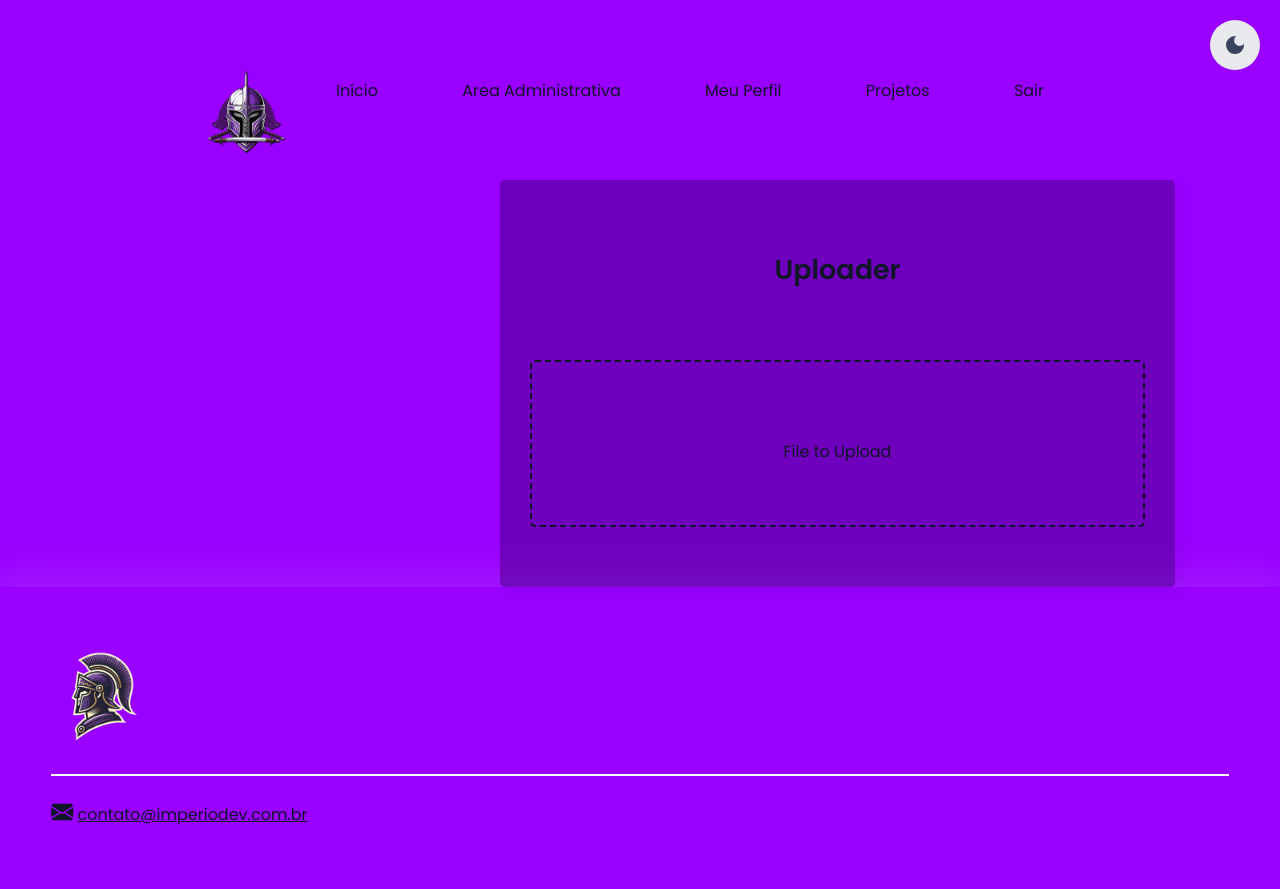
After one commit to Ogustavone/Imp-rio-Dev, a Flask app: page /editor in a window 1280 px wide. The commit adds this page. Run offline with Flask 3, Linux system fonts and the light colour scheme.

Commit message:
segundo commit

```diff
--- a/app.py
+++ b/app.py
@@ -18,5 +18,9 @@ def login():
 def projetos():
     return render_template('projetos.html')
 
+@app.route('/editor')
+def editor():
+    return render_template('editor.html')
+
 if __name__ == '__main__':
     app.run(debug=True)
--- /dev/null
+++ b/static/Css/editor.css
@@ -0,0 +1,421 @@
+/* Import Google font - Poppins */
+@import url('https://fonts.googleapis.com/css2?family=Poppins:wght@400;500;600&display=swap');
+
+body{
+    background: var(--base-color);
+    color: var(--text-color);
+    height: 100vh;
+}
+
+::selection{
+  color: var(--text-color);
+  background: #6208ac;
+}
+.wrapper{
+  margin-left: 500px;
+  position: relative;
+  width: 675px;
+  background: #3e017075;
+  border-radius: 5px;
+  padding: 30px;
+  box-shadow: 7px 7px 12px rgba(0,0,0,0.05);
+
+}
+.wrapper header{
+  justify-content: center;
+  color: var(--text-color);
+  font-size: 27px;
+  font-weight: 600;
+  text-align: center;
+}
+.wrapper form{
+  height: 167px;
+  display: flex;
+  cursor: pointer;
+  margin: 30px 0;
+  align-items: center;
+  justify-content: center;
+  flex-direction: column;
+  border-radius: 5px;
+  border: 2px dashed var(--text-color);
+}
+form :where(i, p){
+  color: var(--text-color);
+}
+form i{
+  font-size: 50px;
+}
+form p{
+  margin-top: 15px;
+  font-size: 16px;
+}
+
+section .row{
+  margin-bottom: 10px;
+  background: #E9F0FF;
+  list-style: none;
+  padding: 15px 20px;
+  border-radius: 5px;
+  display: flex;
+  align-items: center;
+  justify-content: space-between;
+}
+section .row i{
+  color: var(--text-color);
+  font-size: 30px;
+}
+section .details span{
+  font-size: 14px;
+}
+.progress-area .row .content{
+  width: 100%;
+  margin-left: 15px;
+}
+.progress-area .details{
+  display: flex;
+  align-items: center;
+  margin-bottom: 7px;
+  justify-content: space-between;
+}
+.progress-area .content .progress-bar{
+  height: 6px;
+  width: 100%;
+  margin-bottom: 4px;
+  background: #fff;
+  border-radius: 30px;
+}
+.content .progress-bar .progress{
+  height: 100%;
+  width: 0%;
+  background: #8c00ff;
+  border-radius: inherit;
+}
+.uploaded-area{
+  max-height: 232px;
+  overflow-y: scroll;
+}
+.uploaded-area.onprogress{
+  max-height: 150px;
+}
+.uploaded-area::-webkit-scrollbar{
+  width: 0px;
+}
+.uploaded-area .row .content{
+  display: flex;
+  align-items: center;
+}
+.uploaded-area .row .details{
+  display: flex;
+  margin-left: 15px;
+  flex-direction: column;
+}
+.uploaded-area .row .details .size{
+  color: #404040;
+  font-size: 11px;
+}
+.uploaded-area i.fa-check{
+  font-size: 16px;
+}
+
+:root{
+    --base-color: #9900ff ;
+    --base-variant: #e8e9ed;
+    --text-color: #111528;
+    --secondary-text: #232738;
+    --primary-color: #3a435d;
+    --accent-color: #5a189a;
+  }
+
+  .darkmode{
+    --base-color: #070b1d;
+    --base-variant: #101425;
+    --text-color: #ffffff;
+    --secondary-text: #a4a5b8;
+    --primary-color: #3a435d;
+    --accent-color: #0071ff;
+}
+
+button{
+    border: none;
+    padding: .8em 2em;
+    background-color: var(--primary-color);
+    color: white;
+    border-radius: 4px;
+    font: inherit;
+    text-transform: uppercase;
+    font-weight: 500;
+    cursor: pointer;
+  }
+  #theme-switch{
+    height: 50px;
+    width: 50px;
+    padding: 0;
+    border-radius: 50%;
+    background-color: var(--base-variant);
+    display: flex;
+    justify-content: center;
+    align-items: center;
+    position: fixed;
+    top: 20px;
+    right: 20px;
+  }
+  #theme-switch svg{
+    fill: var(--primary-color);
+  }
+  #theme-switch svg:last-child{
+    display: none;
+  }
+  .darkmode #theme-switch svg:first-child{
+    display: none;
+  }
+  .darkmode #theme-switch svg:last-child{
+    display: block;
+  }
+
+
+* {
+    margin: 0;
+    padding: 0;
+    box-sizing: border-box;
+    font-family: 'Poppins', sans-serif;
+}
+
+
+
+
+.interface {
+    max-width: 1280px;
+    margin: 0 auto;
+}
+
+.flex {
+    display: flex;
+}
+
+.btn-contato button {
+    padding: 10px 40px;
+    font-size: 18px;
+    font-weight: 600;
+    background-color: var(--base-color);
+    color: var(--text-color);
+    border: 0;
+    border-radius: 30px;
+    cursor: pointer;
+    transition: .2s;
+}
+
+h2.titulo {
+    color: #fff;
+    font-size: 38px;
+    text-align: center;
+}
+
+h2.titulo span {
+    color: var(--text-color);
+}
+
+button:hover,
+form .btn-enviar input:hover {
+    box-shadow: 0px 0px 8px #e0aaff;
+    transform: scale(1.05);
+}
+
+/* ESTILO DO CABEÇALHO */
+header {
+    padding: 40px 4%;
+}
+
+header>.interface {
+    display: flex;
+    align-items: center;
+    justify-content: space-between;
+    justify-content: center;
+}
+
+header a {
+    color: var(--text-color);
+    text-decoration: none;
+    display: inline-block;
+    transition: .2s;
+}
+
+header nav.menu-desktop a:hover {
+    color: var(--text-color);
+    transform: scale(1.05);
+}
+
+header nav ul {
+    list-style-type: none;
+    align-content: center;
+}
+
+nav.menu-desktop{
+    display: flex;
+    justify-content: center;
+}
+
+header nav.menu-desktop ul li {
+    display: inline-block;
+    padding: 0 40px;
+}
+
+img.cabecalho-imagem{
+    height: 100px;
+    position: relative;
+    animation: flutuar 2s ease-in-out infinite alternate;
+}
+
+@media(max-width: 800px){
+    .hideOnMobile{
+      display: none;
+    }
+    .menu-button{
+      display: block;
+    }
+  }
+  @media(max-width: 400px){
+    .sidebar{
+      width: 100%;
+    }
+  }
+
+/* ESTILO DO TOPO DO SITE */
+section.topo-do-site {
+    padding: 40px 4%;
+}
+
+section.topo-do-site .flex {
+    align-items: center;
+    justify-content: center;
+    gap: 90px;
+}
+
+.topo-do-site h1 {
+    color: var(--text-color);
+    font-size: 42px;
+    line-height: 40px;
+}
+
+.topo-do-site .txt-topo-site h1 span {
+    color: var(--text-color);
+}
+
+.topo-do-site .txt-topo-site p {
+    color: var(--text-color);
+    margin: 40px 0;
+}
+
+
+
+@keyframes flutuar {
+    0% {
+        top: 0;
+    }
+
+    100% {
+        top: 30px;
+    }
+}
+
+
+
+
+/* ESTILO DO RODAPÉ */
+
+footer {
+    padding: 40px 4%;
+    box-shadow: 0 0 40px 10px #ffffff1d;
+}
+
+footer .flex {
+    justify-content: space-between;
+}
+
+footer .line-footer {
+    padding: 20px 0;
+}
+
+.imagem-logo-footer{
+    height: 100px;
+}
+
+.borda {
+    border-top: 2px solid white;
+}
+
+footer .line-footer p i {
+    color: var(--text-color);
+    font-size: 22px;
+}
+
+footer .line-footer p a {
+    color: var(--text-color);
+}
+
+@media screen and (max-width: 1020px) {
+
+    /* CLASSES GERAIS */
+    .flex {
+        flex-direction: column;
+    }
+
+    .topo-do-site .flex{
+        flex-direction: column-reverse;
+    }
+
+    h2.titulo {
+        font-size: 34px;
+        line-height: 30px;
+    }
+
+    /* CABEÇALHO */
+
+    .cabecalho-imagem {
+        background-size: cover;
+        background-attachment: fixed;
+        display: block;
+        height: 120px;
+        justify-content: left;
+        position: relative;
+        animation: flutuar 3s ease-in-out infinite alternate;
+      }
+
+    .menu-desktop{
+        display: flex;
+        justify-content: center;
+        justify-content: space-around;
+        gap: 50px;
+    }
+    .btn-contato {
+        display: none;
+    }
+
+    /* TOPO DO SITE */
+
+    section.topo-do-site .flex {
+        gap: 40px;
+    }
+
+    section.topo-do-site {
+        padding: 20px 8%;
+    }
+
+    .topo-do-site h1 {
+        font-size: 30px;
+    }
+
+    .topo-do-site .img-topo-site img {
+        width: 100%;
+    }
+
+
+    /* RODAPÉ */
+    footer .flex {
+        flex-direction: column;
+        gap: 30px;
+    }
+
+    footer .line-footer {
+        text-align: center;
+    }
+}
--- /dev/null
+++ b/static/Js/editor.js
@@ -0,0 +1,62 @@
+const form = document.querySelector("form"),
+fileInput = document.querySelector(".file-input"),
+progressArea = document.querySelector(".progress-area"),
+uploadedArea = document.querySelector(".uploaded-area");
+
+form.addEventListener("click", () =>{
+  fileInput.click();
+});
+
+fileInput.onchange = ({target})=>{
+  let file = target.files[0];
+  if(file){
+    let fileName = file.name;
+    if(fileName.length >= 12){
+      let splitName = fileName.split('.');
+      fileName = splitName[0].substring(0, 13) + "... ." + splitName[1];
+    }
+    uploadFile(fileName);
+  }
+}
+
+function uploadFile(name){
+  let xhr = new XMLHttpRequest();
+  xhr.open("POST", "php/upload.php");
+  xhr.upload.addEventListener("progress", ({loaded, total}) =>{
+    let fileLoaded = Math.floor((loaded / total) * 100);
+    let fileTotal = Math.floor(total / 1000);
+    let fileSize;
+    (fileTotal < 1024) ? fileSize = fileTotal + " KB" : fileSize = (loaded / (1024*1024)).toFixed(2) + " MB";
+    let progressHTML = `<li class="row">
+                          <i class="fas fa-file-alt"></i>
+                          <div class="content">
+                            <div class="details">
+                              <span class="name">${name} • Uploading</span>
+                              <span class="percent">${fileLoaded}%</span>
+                            </div>
+                            <div class="progress-bar">
+                              <div class="progress" style="width: ${fileLoaded}%"></div>
+                            </div>
+                          </div>
+                        </li>`;
+    uploadedArea.classList.add("onprogress");
+    progressArea.innerHTML = progressHTML;
+    if(loaded == total){
+      progressArea.innerHTML = "";
+      let uploadedHTML = `<li class="row">
+                            <div class="content upload">
+                              <i class="fas fa-file-alt"></i>
+                              <div class="details">
+                                <span class="name">${name} • Uploaded</span>
+                                <span class="size">${fileSize}</span>
+                              </div>
+                            </div>
+                            <i class="fas fa-check"></i>
+                          </li>`;
+      uploadedArea.classList.remove("onprogress");
+      uploadedArea.insertAdjacentHTML("afterbegin", uploadedHTML);
+    }
+  });
+  let data = new FormData(form);
+  xhr.send(data);
+}
--- /dev/null
+++ b/templates/editor.html
@@ -0,0 +1,76 @@
+<!DOCTYPE html>
+<html lang="pt-br">
+<head>
+    <meta charset="UTF-8">
+    <meta name="viewport" content="width=device-width, initial-scale=1.0">
+    <link rel="preconnect" href="https://fonts.googleapis.com">
+    <link rel="preconnect" href="https://fonts.gstatic.com" crossorigin>
+    <link href="https://fonts.googleapis.com/css2?family=Poppins:ital,wght@0,100;0,200;0,300;0,400;0,500;0,600;0,700;0,800;0,900;1,100;1,200;1,300;1,400;1,500;1,600;1,700;1,800;1,900&display=swap" rel="stylesheet">
+    <link rel="stylesheet" href="https://cdn.jsdelivr.net/npm/bootstrap-icons@1.10.5/font/bootstrap-icons.css">
+    <link rel="stylesheet" href="/static/Css/editor.css">
+
+    <script src="/static/Js/editor.js" defer></script>
+
+    <title>Império Dev</title>
+
+
+</head>
+
+<header>
+
+    <nav class="menu-desktop">
+        <img class="cabecalho-imagem" src="/static/img/imperio_logo-removebg-preview.png" alt="Logo Império dev">
+
+        <ul class="sidebar">
+            <button id="theme-switch">
+                <svg xmlns="http://www.w3.org/2000/svg" height="24px" viewBox="0 -960 960 960" width="24px"><path d="M480-120q-150 0-255-105T120-480q0-150 105-255t255-105q14 0 27.5 1t26.5 3q-41 29-65.5 75.5T444-660q0 90 63 153t153 63q55 0 101-24.5t75-65.5q2 13 3 26.5t1 27.5q0 150-105 255T480-120Z"/></svg>
+                <svg xmlns="http://www.w3.org/2000/svg" height="24px" viewBox="0 -960 960 960" width="24px"><path d="M480-280q-83 0-141.5-58.5T280-480q0-83 58.5-141.5T480-680q83 0 141.5 58.5T680-480q0 83-58.5 141.5T480-280ZM200-440H40v-80h160v80Zm720 0H760v-80h160v80ZM440-760v-160h80v160h-80Zm0 720v-160h80v160h-80ZM256-650l-101-97 57-59 96 100-52 56Zm492 496-97-101 53-55 101 97-57 59Zm-98-550 97-101 59 57-100 96-56-52ZM154-212l101-97 55 53-97 101-59-57Z"/></svg>
+              </button>
+            <li><a href="/">Início</a></li>
+            <li><a href="#">Area Administrativa</a></li>
+            <li><a href="#">Meu Perfil</a></li>
+            <li><a href="projetos">Projetos</a></li>
+            <li><a onclick="sair()" href="login" class="cabecalho-menu-item"> Sair</a></li>
+        </ul>
+
+    </nav>
+
+
+
+
+</header>
+
+
+<body>
+
+    <div class="wrapper">
+        <header>Uploader </header>
+        <form action="#">
+          <input class="file-input" type="file" name="file" hidden>
+          <i class="fas fa-cloud-upload-alt"></i>
+          <p>File to Upload</p>
+        </form>
+        <section class="progress-area"></section>
+        <section class="uploaded-area"></section>
+      </div>
+
+  </body>
+
+
+<footer>
+    <div class="interface">
+        <div class="line-footer">
+            <div class="flex">
+                <div class="logo-footer">
+                    <img class="imagem-logo-footer" src="/static/img/logoimperio2.png" alt="Logotipo imperio">
+                </div>
+            </div>
+        </div>
+
+        <div class="line-footer borda">
+
+        <p><i class="bi bi-envelope-fill"></i> <a href="mailto:contato@imperiodev.com.br">contato@imperiodev.com.br</a></p>
+
+    </div>
+        </div>
+</footer>
```
Also changed, not shown: templates/projetos.html (+7 -7 lines), img/editor.png (added).
